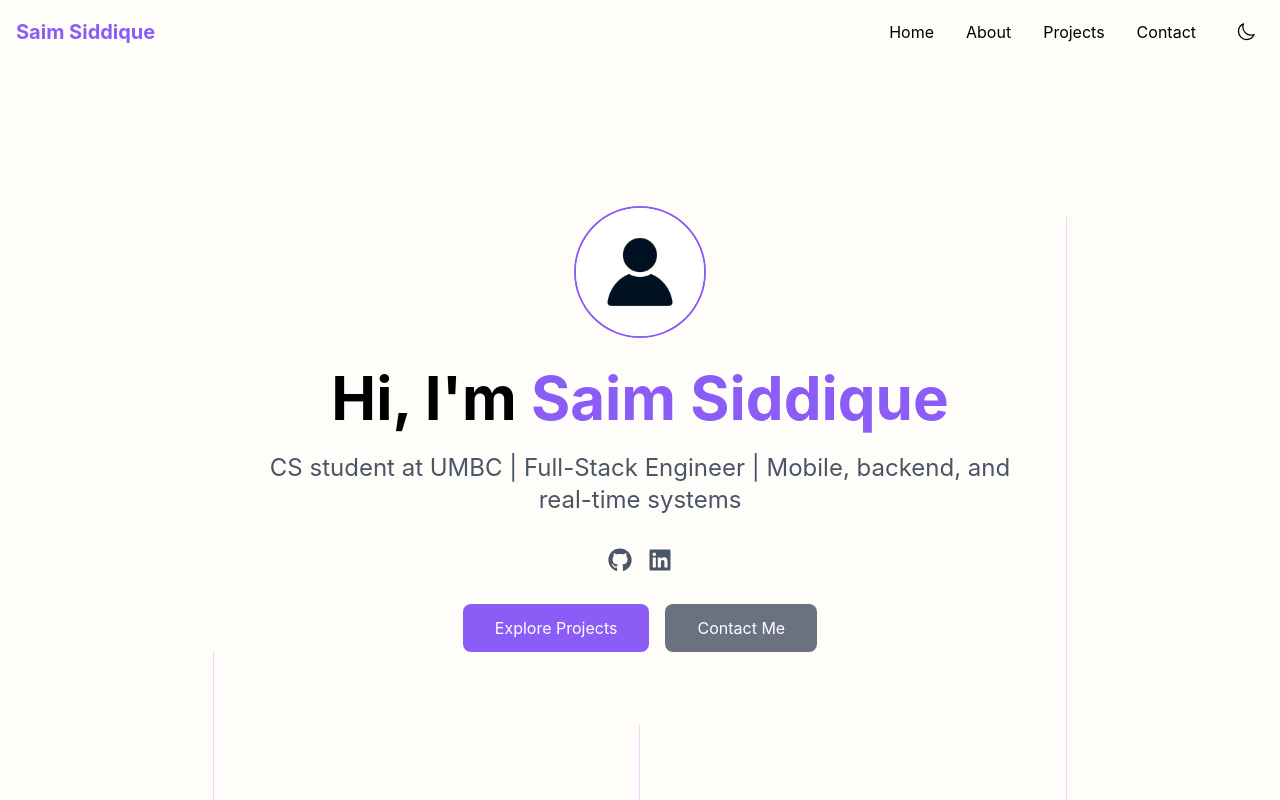
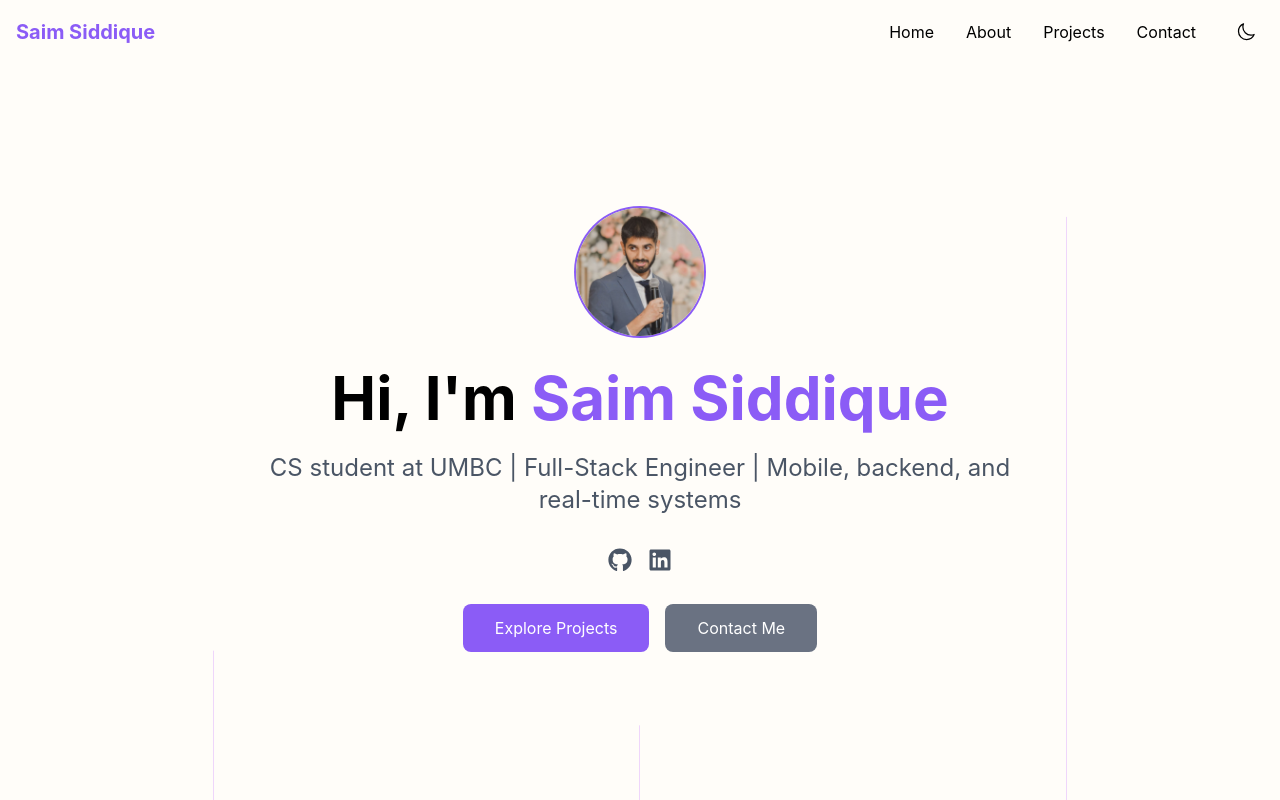
Before and after one commit to SaimSiddique1/Devfolio, a Next.js app: page / in a window 1280 px wide. Shown: the top 800 px of the page. Built offline with nearby package versions, Linux system fonts and the light colour scheme.

Commit message:
Updated the personal website with a personal photo above my intro

```diff
--- a/src/components/Hero.tsx
+++ b/src/components/Hero.tsx
@@ -17,7 +17,14 @@ export default function Hero() {
             {...scaleIn}
             transition={{ delay: 0.2 }}
           >
-            <Image src={siteConfig.hero.profileImage} alt="Profile" width={100} height={100} className="rounded-full mb-4 w-32 h-32 object-cover ring-2 ring-primary" />
+            <div className="relative mb-4 w-32 h-32 rounded-full overflow-hidden ring-2 ring-primary">
+              <Image
+                src={siteConfig.hero.profileImage}
+                alt="Profile"
+                fill
+                className="object-cover object-[center_33%] scale-110"
+              />
+            </div>
           </motion.div>
           <motion.h1
             className="text-4xl md:text-6xl font-bold mb-6"
--- a/src/config/siteConfig.ts
+++ b/src/config/siteConfig.ts
@@ -45,7 +45,7 @@ export const siteConfig = {
         headline: "Hi, I'm",
         subtitle:
         "CS student at UMBC | Full-Stack Engineer | Mobile, backend, and real-time systems",
-        profileImage: "/profile.jpg",
+        profileImage: "/projects/saim.png",
         ctaPrimary: {
             include: true,
             label: "Explore Projects",
```
Also changed, not shown: public/projects/saim.png (added).
